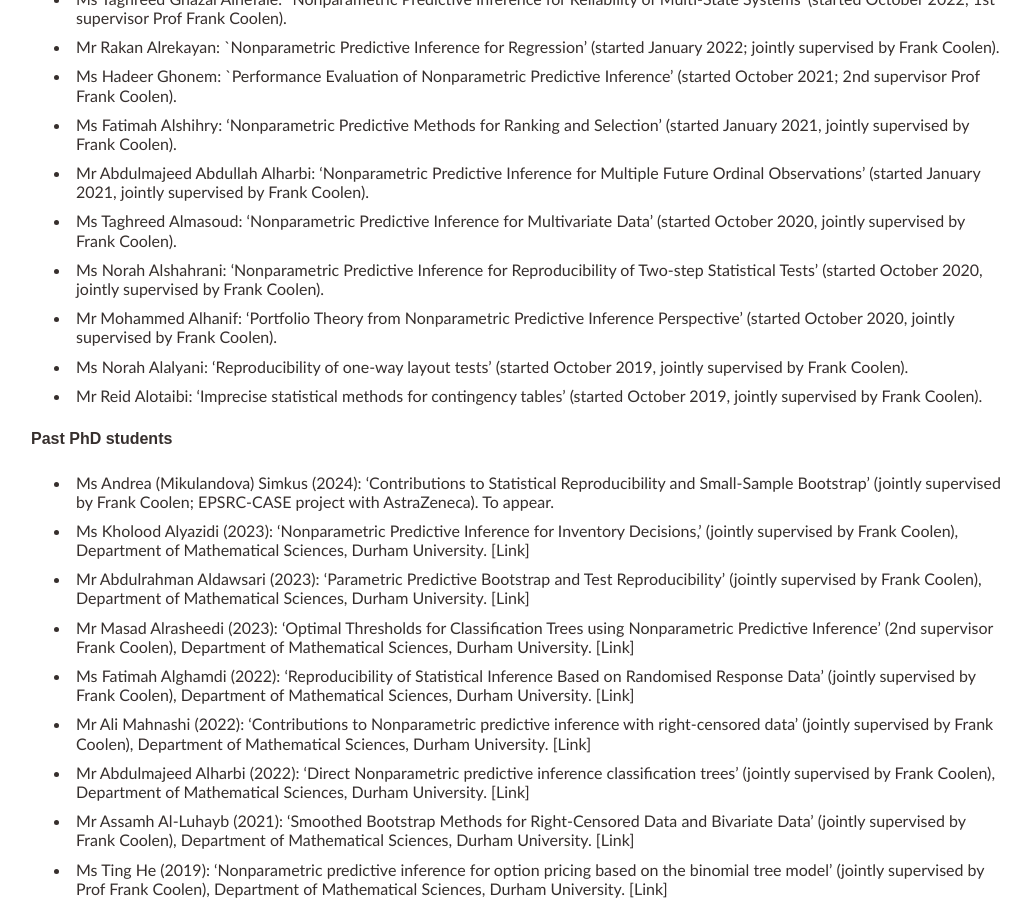
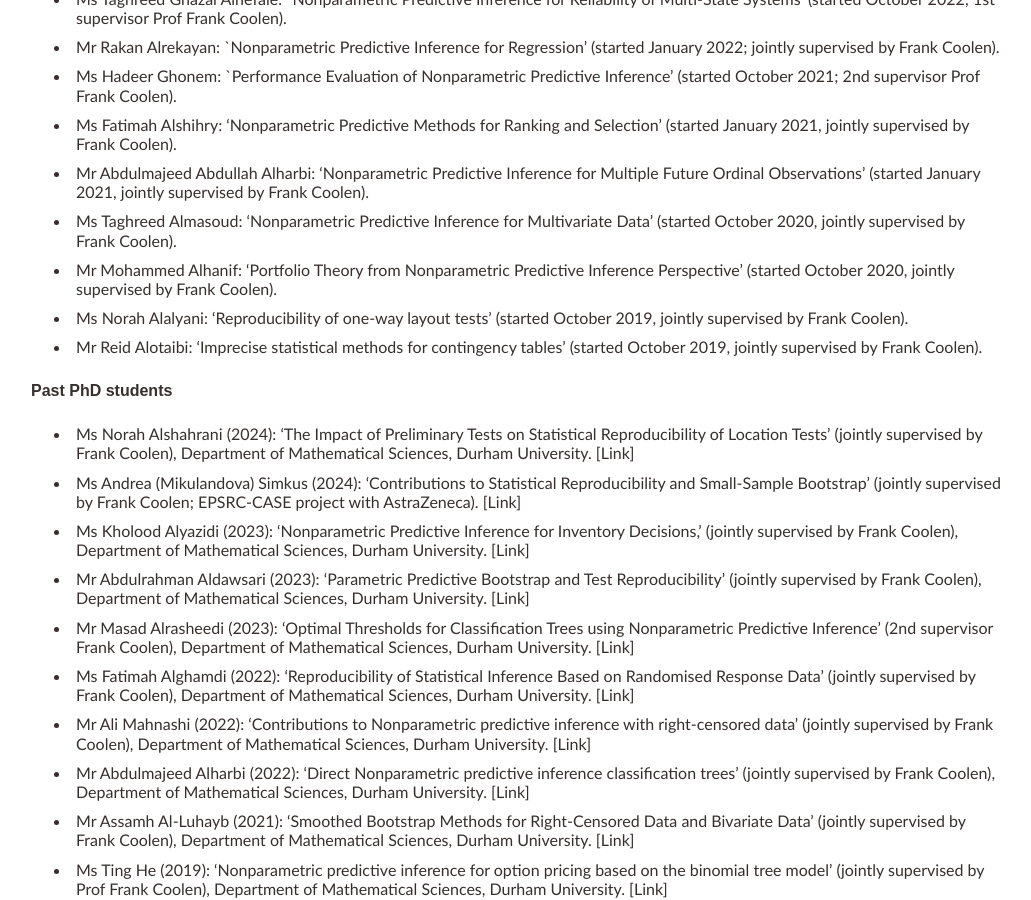
Before and after one commit to tmaturi/tahanimaturi, a Jekyll site: the page built from research.md, in a window 1280 px wide and 900 px high, scrolled down 757 px. Shown: the whole window, without its empty margins (120-1151 px from the left). Built offline with Jekyll 4.4.1, drawn with Linux system fonts in a browser that asks for light colours; our own code applies the rules of GitHub Pages for plain Markdown files.

Commit message:
Update research.md

```diff
--- a/research.md
+++ b/research.md
@@ -41,7 +41,6 @@ title: Research
 
 - Ms Taghreed Almasoud: 'Nonparametric Predictive Inference for Multivariate Data' (started October 2020, jointly supervised by Frank Coolen).
 
-- Ms Norah Alshahrani: 'Nonparametric Predictive Inference for Reproducibility of Two-step Statistical Tests' (started October 2020, jointly supervised by Frank Coolen).
 
 - Mr Mohammed Alhanif: 'Portfolio Theory from Nonparametric Predictive Inference Perspective' (started October 2020, jointly supervised by Frank Coolen).
 
@@ -61,13 +60,12 @@ title: Research
 ### Past PhD students
 <br>
 
-- Ms Andrea (Mikulandova) Simkus (2024): 'Contributions to Statistical Reproducibility and Small-Sample Bootstrap' (jointly supervised by Frank Coolen; EPSRC-CASE project with AstraZeneca). To appear.
+- Ms Norah Alshahrani (2024): 'The Impact of Preliminary Tests on Statistical Reproducibility
+of Location Tests'  (jointly supervised by Frank Coolen),  Department of Mathematical Sciences, Durham University. [[Link]](http://etheses.dur.ac.uk/)
 
+- Ms Andrea (Mikulandova) Simkus (2024): 'Contributions to Statistical Reproducibility and Small-Sample Bootstrap' (jointly supervised by Frank Coolen; EPSRC-CASE project with AstraZeneca). [[Link]](http://etheses.dur.ac.uk/15294/)
 
-
-
-- Ms Kholood Alyazidi (2023): 'Nonparametric Predictive Inference for Inventory Decisions,' (jointly supervised by Frank Coolen),  Department of Mathematical Sciences, Durham University. [[Link]](http://etheses.dur.ac.uk/)
-
+- Ms Kholood Alyazidi (2023): 'Nonparametric Predictive Inference for Inventory Decisions,' (jointly supervised by Frank Coolen),  Department of Mathematical Sciences, Durham University. [[Link]](http://etheses.dur.ac.uk/15121/)
 
 
 - Mr Abdulrahman Aldawsari (2023): 'Parametric Predictive Bootstrap and Test Reproducibility' (jointly supervised by Frank Coolen),  Department of Mathematical Sciences, Durham University. [[Link]](http://etheses.dur.ac.uk/14970/)
```
